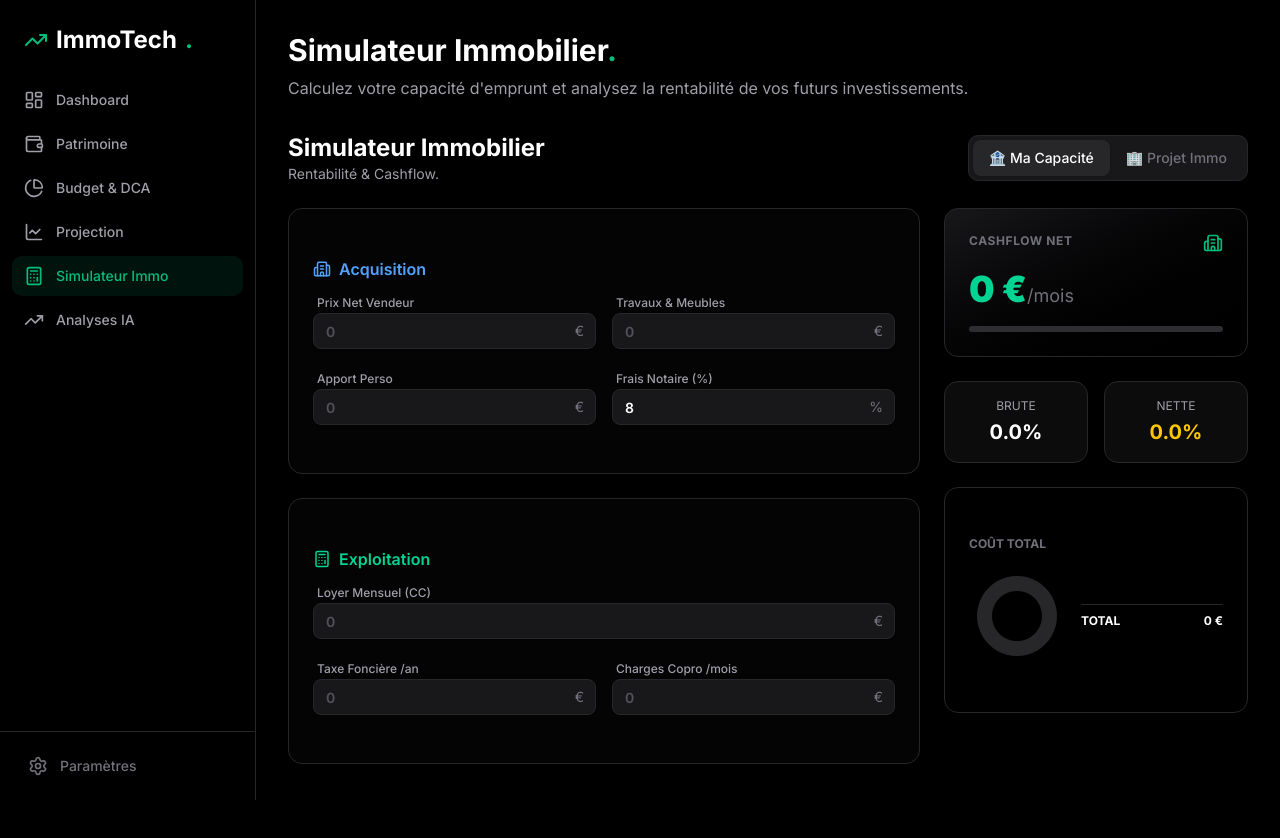
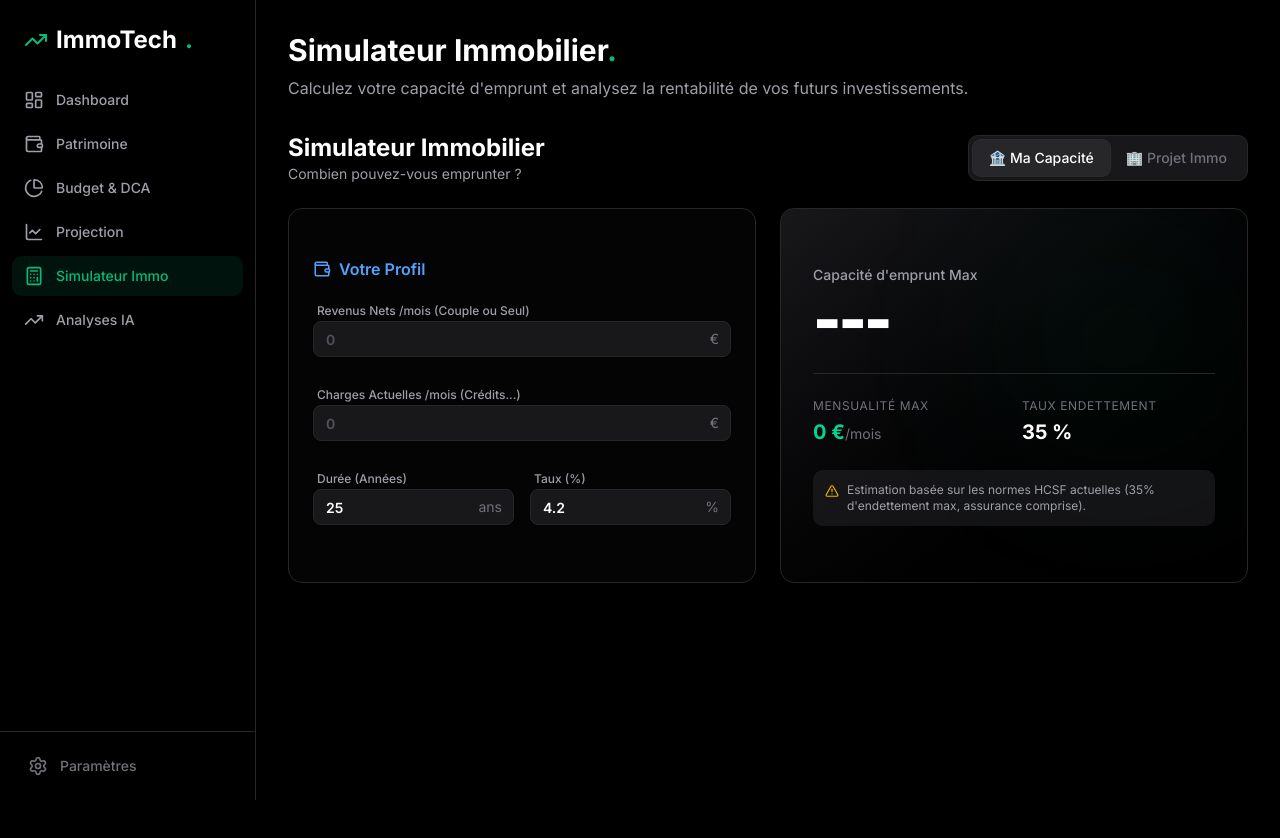
Before and after one commit to QuentinPatrim/immotech, a Next.js app: page /simulateur in a window 1280 px wide. Both pictures are taken after a click on the button "🏦 Ma Capacité". Shown: the top 838 px of the page. After the commit the page ends 800 px from the top, so only its background shows below. Built offline with nearby package versions, Linux system fonts and the light colour scheme.

Commit message:
immosimulator

```diff
--- a/components/ImmoSimulator.tsx
+++ b/components/ImmoSimulator.tsx
@@ -1,7 +1,7 @@
 "use client";
 
 import { useState, useEffect } from "react";
-import { Calculator, Building2, AlertTriangle } from "lucide-react";
+import { Calculator, Building2, AlertTriangle, Wallet, ArrowRight } from "lucide-react";
 import { Input } from "@/components/ui/input";
 import { Card, CardContent } from "@/components/ui/card";
 import { PieChart, Pie, Cell, ResponsiveContainer } from "recharts";
@@ -9,7 +9,21 @@ import { PieChart, Pie, Cell, ResponsiveContainer } from "recharts";
 export default function ImmoSimulator() {
   const [mode, setMode] = useState<"capacity" | "project">("project");
 
-  // ETAT INITIAL (Tout à 0)
+  // --- ETAT 1 : CAPACITÉ D'EMPRUNT ---
+  const [capacity, setCapacity] = useState({
+    income: 0,      // Revenus nets mensuels
+    charges: 0,     // Charges actuelles (crédits en cours...)
+    duration: 25,   // Durée en années
+    rate: 4.2       // Taux d'intérêt
+  });
+
+  const [capacityResults, setCapacityResults] = useState({
+    maxLoan: 0,
+    maxMonthly: 0,
+    debtRatio: 0
+  });
+
+  // --- ETAT 2 : PROJET IMMO (RENTABILITÉ) ---
   const [project, setProject] = useState({
     price: 0,
     works: 0,
@@ -21,7 +35,7 @@ export default function ImmoSimulator() {
     tax: 0,
   });
 
-  const [results, setResults] = useState({
+  const [projectResults, setProjectResults] = useState({
     totalCost: 0,
     notaryFees: 0,
     loanAmount: 0,
@@ -31,16 +45,36 @@ export default function ImmoSimulator() {
     yieldNet: 0,
   });
 
-  // Calculs automatiques
+  // --- CALCULS CAPACITÉ ---
+  useEffect(() => {
+    // Règle des 35% d'endettement max (HCSF)
+    const maxMonthly = ((capacity.income || 0) - (capacity.charges || 0)) * 0.35;
+
+    // Calcul Montant Empruntable
+    const rate = (capacity.rate || 4.2) / 100 / 12;
+    const months = (capacity.duration || 25) * 12;
+
+    let maxLoan = 0;
+    if (rate > 0 && maxMonthly > 0) {
+        maxLoan = (maxMonthly * (Math.pow(1 + rate, months) - 1)) / (rate * Math.pow(1 + rate, months));
+    }
+
+    setCapacityResults({
+        maxMonthly: Math.max(0, maxMonthly),
+        maxLoan: Math.max(0, maxLoan),
+        debtRatio: 35 // Constante pour l'instant
+    });
+  }, [capacity]);
+
+  // --- CALCULS PROJET IMMO ---
   useEffect(() => {
     const price = project.price || 0;
     const notaryFees = price * (project.notaryRate / 100);
     const totalCost = price + (project.works || 0) + (project.furniture || 0) + notaryFees;
     const loanAmount = Math.max(0, totalCost - (project.contribution || 0));
 
-    // Crédit 20 ans / 4.2%
     const rate = 4.2 / 100 / 12;
-    const months = 240;
+    const months = 240; // 20 ans par défaut pour le projet
     let monthlyPayment = 0;
     if (loanAmount > 0) {
         monthlyPayment = loanAmount * (rate * Math.pow(1 + rate, months)) / (Math.pow(1 + rate, months) - 1);
@@ -53,23 +87,21 @@ export default function ImmoSimulator() {
     const yieldNet = totalCost > 0 ? ((annualRent - annualCharges) / totalCost) * 100 : 0;
     const cashflow = (project.rent || 0) - monthlyPayment - (project.charges || 0) - ((project.tax || 0) / 12);
 
-    setResults({ totalCost, notaryFees, loanAmount, monthlyPayment, cashflow, yieldBruto, yieldNet });
+    setProjectResults({ totalCost, notaryFees, loanAmount, monthlyPayment, cashflow, yieldBruto, yieldNet });
   }, [project]);
 
-  // Données Graphique
+  // --- STYLE & CHARTS ---
   const dataChart = [
     { name: 'Prix', value: project.price || 0, color: '#10b981' },
     { name: 'Travaux', value: (project.works || 0) + (project.furniture || 0), color: '#3b82f6' },
-    { name: 'Frais', value: results.notaryFees || 0, color: '#f59e0b' },
+    { name: 'Frais', value: projectResults.notaryFees || 0, color: '#f59e0b' },
   ];
-
-  const isZeroState = results.totalCost === 0;
+  const isZeroState = projectResults.totalCost === 0;
   const displayChart = isZeroState ? [{ name: 'Vide', value: 1, color: '#27272a' }] : dataChart;
 
-  // CLASSE CSS MAGIQUE : Cache les flèches + Force le texte blanc
   const inputStyle = "bg-zinc-900 border-zinc-800 text-white font-semibold pl-3 pr-8 focus:ring-emerald-500/50 placeholder:text-zinc-600 [appearance:textfield] [&::-webkit-outer-spin-button]:appearance-none [&::-webkit-inner-spin-button]:appearance-none";
 
-  const InputField = ({ label, value, onChange, suffix }: any) => (
+  const InputField = ({ label, value, onChange, suffix, placeholder = "0" }: any) => (
     <div className="space-y-1">
         <label className="text-xs text-zinc-400 font-medium ml-1">{label}</label>
         <div className="relative">
@@ -77,7 +109,7 @@ export default function ImmoSimulator() {
                 type="number"
                 value={value === 0 ? "" : value}
                 onChange={(e) => onChange(parseFloat(e.target.value) || 0)}
-                placeholder="0"
+                placeholder={placeholder}
                 className={inputStyle}
             />
             {suffix && <span className="absolute right-3 top-1/2 -translate-y-1/2 text-zinc-500 text-sm pointer-events-none">{suffix}</span>}
@@ -88,19 +120,71 @@ export default function ImmoSimulator() {
   return (
     <div className="space-y-6 pb-20">
 
-      {/* HEADER */}
+      {/* HEADER & TABS */}
       <div className="flex flex-col md:flex-row justify-between items-start md:items-center gap-4">
         <div>
             <h1 className="text-2xl font-bold text-white">Simulateur Immobilier</h1>
-            <p className="text-zinc-400 text-sm">Rentabilité & Cashflow.</p>
+            <p className="text-zinc-400 text-sm">{mode === "capacity" ? "Combien pouvez-vous emprunter ?" : "Analysez la rentabilité d'un bien."}</p>
         </div>
         <div className="flex bg-zinc-900 p-1 rounded-lg border border-zinc-800">
-            <button onClick={() => setMode("capacity")} className={`px-4 py-2 rounded-md text-sm font-medium transition-all ${mode === "capacity" ? "bg-zinc-800 text-white shadow" : "text-zinc-500 hover:text-zinc-300"}`}>🏦 Ma Capacité</button>
+            <button onClick={() => setMode("capacity")} className={`px-4 py-2 rounded-md text-sm font-medium transition-all ${mode === "capacity" ? "bg-zinc-800 text-white shadow ring-1 ring-white/10" : "text-zinc-500 hover:text-zinc-300"}`}>🏦 Ma Capacité</button>
             <button onClick={() => setMode("project")} className={`px-4 py-2 rounded-md text-sm font-medium transition-all ${mode === "project" ? "bg-emerald-600 text-white shadow" : "text-zinc-500 hover:text-zinc-300"}`}>🏢 Projet Immo</button>
         </div>
       </div>
 
-      <div className="grid grid-cols-1 lg:grid-cols-3 gap-6">
+      {/* --- VUE 1 : CAPACITÉ D'EMPRUNT --- */}
+      {mode === "capacity" && (
+          <div className="grid grid-cols-1 md:grid-cols-2 gap-6 animate-in fade-in slide-in-from-bottom-4 duration-500">
+             <Card className="bg-zinc-950/50 border-zinc-800 h-full">
+                <CardContent className="p-6 space-y-6">
+                    <div className="flex items-center gap-2 mb-4 text-blue-400 font-semibold">
+                        <Wallet size={18} /> <h3>Votre Profil</h3>
+                    </div>
+                    <InputField label="Revenus Nets /mois (Couple ou Seul)" value={capacity.income} onChange={(v: number) => setCapacity({...capacity, income: v})} suffix="€" />
+                    <InputField label="Charges Actuelles /mois (Crédits...)" value={capacity.charges} onChange={(v: number) => setCapacity({...capacity, charges: v})} suffix="€" />
+                    <div className="grid grid-cols-2 gap-4">
+                        <InputField label="Durée (Années)" value={capacity.duration} onChange={(v: number) => setCapacity({...capacity, duration: v})} suffix="ans" />
+                        <InputField label="Taux (%)" value={capacity.rate} onChange={(v: number) => setCapacity({...capacity, rate: v})} suffix="%" />
+                    </div>
+                </CardContent>
+             </Card>
+
+             <Card className="bg-gradient-to-br from-zinc-900 to-black border-zinc-800 h-full relative overflow-hidden">
+                <div className="absolute top-0 right-0 w-64 h-64 bg-emerald-500/5 blur-[80px] rounded-full pointer-events-none"></div>
+                <CardContent className="p-8 flex flex-col justify-center h-full space-y-6 relative z-10">
+                    <div>
+                        <p className="text-sm font-medium text-zinc-400 mb-1">Capacité d'emprunt Max</p>
+                        <h2 className="text-5xl md:text-6xl font-black text-white tracking-tighter">
+                            {capacityResults.maxLoan > 0 ? (capacityResults.maxLoan / 1000).toFixed(0) + " k€" : "---"}
+                        </h2>
+                    </div>
+
+                    <div className="w-full h-px bg-zinc-800" />
+
+                    <div className="grid grid-cols-2 gap-4">
+                        <div>
+                            <p className="text-xs text-zinc-500 uppercase tracking-wider mb-1">Mensualité Max</p>
+                            <p className="text-xl font-bold text-emerald-400">{capacityResults.maxMonthly.toFixed(0)} €<span className="text-sm text-zinc-500 font-normal">/mois</span></p>
+                        </div>
+                        <div>
+                            <p className="text-xs text-zinc-500 uppercase tracking-wider mb-1">Taux Endettement</p>
+                            <p className="text-xl font-bold text-white">35 %</p>
+                        </div>
+                    </div>
+
+                    <div className="bg-zinc-800/50 rounded-lg p-3 text-xs text-zinc-400 flex items-start gap-2">
+                        <AlertTriangle size={14} className="mt-0.5 text-yellow-500 shrink-0" />
+                        <span>Estimation basée sur les normes HCSF actuelles (35% d'endettement max, assurance comprise).</span>
+                    </div>
+                </CardContent>
+             </Card>
+          </div>
+      )}
+
+
+      {/* --- VUE 2 : PROJET IMMO --- */}
+      {mode === "project" && (
+        <div className="grid grid-cols-1 lg:grid-cols-3 gap-6 animate-in fade-in slide-in-from-bottom-4 duration-500">
 
             {/* COLONNE GAUCHE (INPUTS) */}
             <div className="lg:col-span-2 space-y-6">
@@ -136,40 +220,36 @@ export default function ImmoSimulator() {
 
             {/* COLONNE DROITE (RESULTATS) */}
             <div className="space-y-6">
-
-            {/* CASHFLOW */}
                 <div className="relative overflow-hidden rounded-xl border border-zinc-800 bg-gradient-to-br from-zinc-900 to-black p-6">
                     <div className="flex justify-between items-start mb-4">
                         <span className="text-xs font-bold text-zinc-500 tracking-wider uppercase">Cashflow Net</span>
-                    {results.cashflow < 0 ? <AlertTriangle className="text-red-500" size={20}/> : <Building2 className="text-emerald-500" size={20}/>}
+                        {projectResults.cashflow < 0 ? <AlertTriangle className="text-red-500" size={20}/> : <Building2 className="text-emerald-500" size={20}/>}
                     </div>
-                <div className={`text-4xl font-black mb-1 ${results.cashflow >= 0 ? "text-emerald-400" : "text-red-400"}`}>
-                    {results.cashflow > 0 ? "+" : ""}{results.cashflow.toFixed(0)} €<span className="text-lg text-zinc-500 font-normal">/mois</span>
+                    <div className={`text-4xl font-black mb-1 ${projectResults.cashflow >= 0 ? "text-emerald-400" : "text-red-400"}`}>
+                        {projectResults.cashflow > 0 ? "+" : ""}{projectResults.cashflow.toFixed(0)} €<span className="text-lg text-zinc-500 font-normal">/mois</span>
                     </div>
 
                     <div className="w-full h-1.5 bg-zinc-800 rounded-full mt-4 overflow-hidden flex">
                         {isZeroState ? <div className="w-full h-full bg-zinc-700/30" /> : (
                             <>
                                 <div className="h-full bg-blue-500" style={{ width: '60%' }} />
-                            <div className={`h-full ${results.cashflow >= 0 ? "bg-emerald-500" : "bg-red-500"}`} style={{ width: '40%' }} />
+                                <div className={`h-full ${projectResults.cashflow >= 0 ? "bg-emerald-500" : "bg-red-500"}`} style={{ width: '40%' }} />
                             </>
                         )}
                     </div>
                 </div>
 
-            {/* RENTABILITÉS */}
                 <div className="grid grid-cols-2 gap-4">
                     <div className="bg-zinc-900/50 border border-zinc-800 p-4 rounded-xl text-center">
                         <div className="text-xs text-zinc-400 mb-1">BRUTE</div>
-                    <div className="text-xl font-bold text-white">{results.yieldBruto.toFixed(1)}%</div>
+                        <div className="text-xl font-bold text-white">{projectResults.yieldBruto.toFixed(1)}%</div>
                     </div>
                     <div className="bg-zinc-900/50 border border-zinc-800 p-4 rounded-xl text-center">
                         <div className="text-xs text-zinc-400 mb-1">NETTE</div>
-                    <div className={`text-xl font-bold ${results.yieldNet > 4 ? "text-emerald-400" : "text-yellow-400"}`}>{results.yieldNet.toFixed(1)}%</div>
+                        <div className={`text-xl font-bold ${projectResults.yieldNet > 4 ? "text-emerald-400" : "text-yellow-400"}`}>{projectResults.yieldNet.toFixed(1)}%</div>
                     </div>
                 </div>
 
-            {/* GRAPHIQUE */}
                 <Card className="bg-black border-zinc-800">
                     <CardContent className="p-6">
                         <h4 className="text-xs font-bold text-zinc-500 uppercase mb-4">Coût Total</h4>
@@ -194,15 +274,15 @@ export default function ImmoSimulator() {
                                 ))}
                                 <div className="border-t border-zinc-800 pt-2 flex justify-between text-xs font-bold text-white">
                                     <span>TOTAL</span>
-                                <span>{results.totalCost.toLocaleString()} €</span>
+                                    <span>{projectResults.totalCost.toLocaleString()} €</span>
                                 </div>
                             </div>
                         </div>
                     </CardContent>
                 </Card>
-
             </div>
         </div>
+      )}
     </div>
   );
 }
```
Lines whose indentation alone changed are shown as unchanged.
